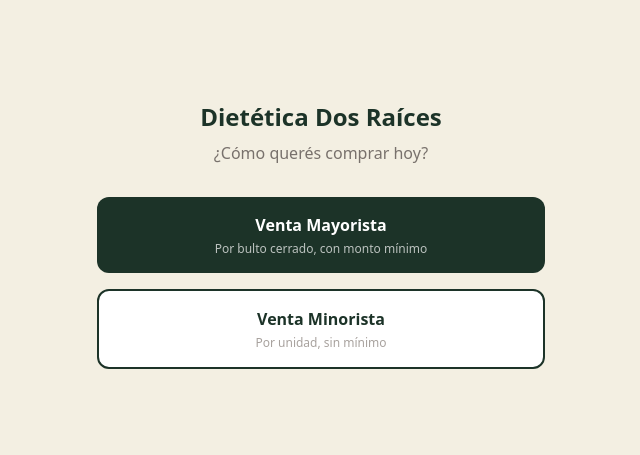
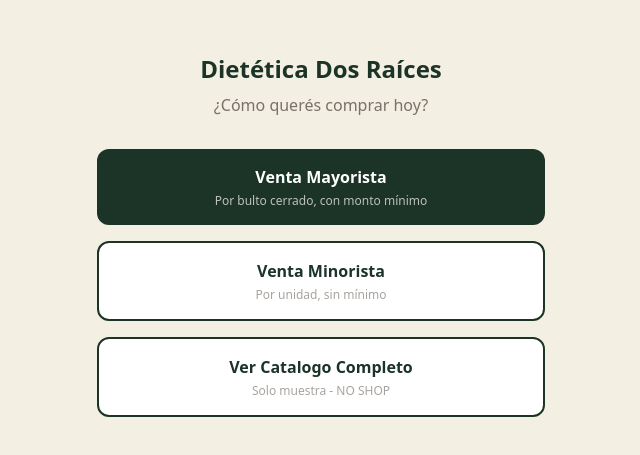
Before and after one commit to nahunicoR/dosraices-app, a React (Vite) app: page / in a window 1280 px wide. Shown: the part 165-620 px from the top of the page, without its empty margins (319-959 px from the left). Built offline with nearby package versions, Linux system fonts and the light colour scheme; no server answers.

Commit message:
feat: button Link to/catalogo

```diff
--- a/src/pages/LandingPage.tsx
+++ b/src/pages/LandingPage.tsx
@@ -23,6 +23,13 @@ export function LandingPage() {
             Venta Minorista
             <span className="block text-xs font-normal text-stone-400 mt-1">Por unidad, sin mínimo</span>
           </Link>
+          <Link
+            to="/catalogo"
+            className="block w-full bg-white border-2 border-brand-dark text-brand-dark rounded-xl py-4 font-semibold hover:bg-stone-50 transition"
+          >
+            Ver Catalogo Completo
+            <span className="block text-xs font-normal text-stone-400 mt-1">Solo muestra - NO SHOP</span>
+          </Link>
         </div>
       </div>
     </div>
```
